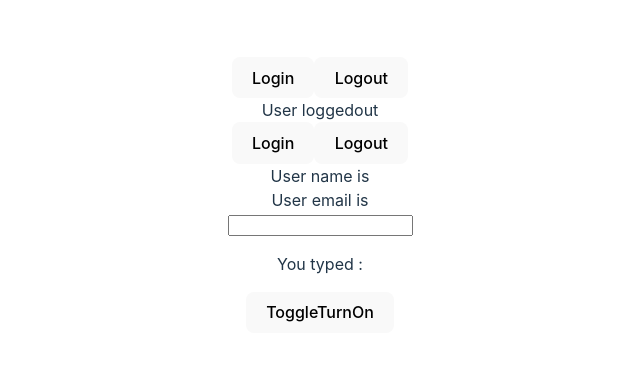
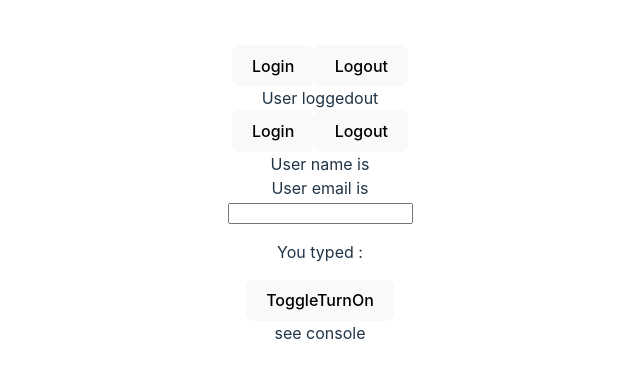
Before and after one commit to AmulyaAT/iVoyant-task, a React (Vite) app: page / in a window 1280 px wide. Shown: the part 205-582 px from the top of the page, without its empty margins (320-960 px from the left). Built offline with nearby package versions, Linux system fonts and the light colour scheme.

Commit message:
simple useEffect example

```diff
--- a/src/App.tsx
+++ b/src/App.tsx
@@ -1,4 +1,5 @@
 import './App.css'
+import { Logger } from './component/Logging'
 import { Textinput } from './Components/State/Inputtext'
 import { LoggedIn } from './Components/State/LoggedIn'
 import { ToggleSwitches } from './Components/State/ToggleSwitch'
@@ -13,6 +14,7 @@ function App() {
       <User/>
       <Textinput/>
       <ToggleSwitches/>
+      <Logger/>
     </>
   )
 }
--- /dev/null
+++ b/src/component/Logging.tsx
@@ -0,0 +1,15 @@
+import { useEffect } from "react";
+
+export const Logger=()=>{
+    useEffect(()=>{
+        console.log("hii")
+        return(
+            console.log("bye")
+        )
+    },[])
+    return (
+        <div>
+        see console
+        </div>
+    )
+}
```
